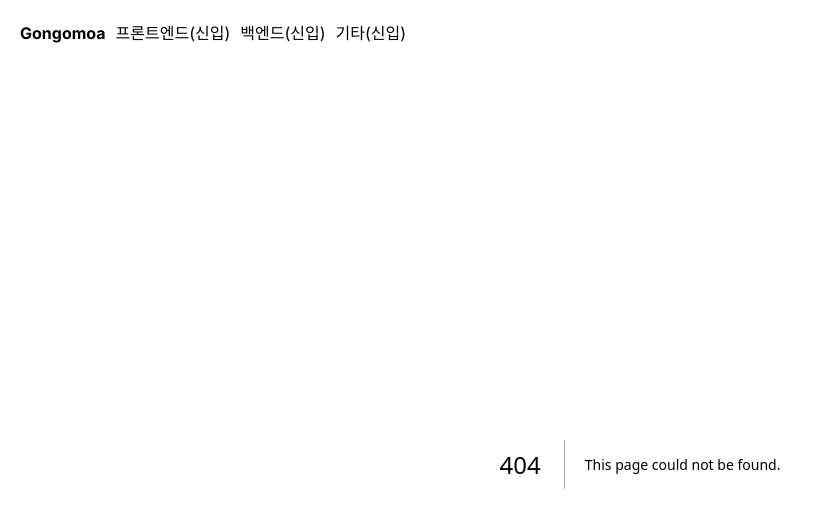
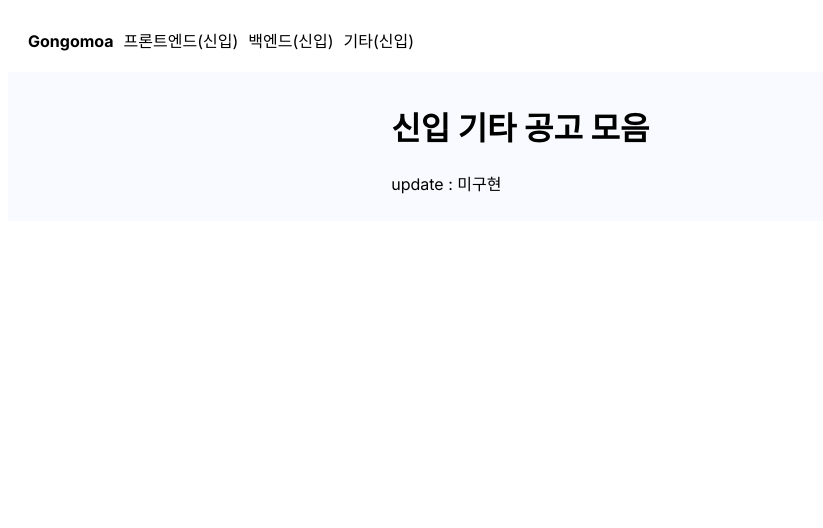
Before and after one commit to snowriceDD/gongomoa_client, a Next.js app: page /newetc in a window 1280 px wide. Before the commit this address had no page. Shown: the top 528 px of the page, without its empty margins (0-823 px from the left). Built offline with nearby package versions, Linux system fonts and the light colour scheme.

Commit message:
"feat: 404 -> etc page"

```diff
--- /dev/null
+++ b/app/newetc/page.tsx
@@ -0,0 +1,10 @@
+export default async function NewETC() {
+    return (
+        <div className="list-bg">
+          <div className="list-block">
+          <h1>신입 기타 공고 모음</h1>
+          <p>update : 미구현</p>
+          </div>
+        </div>
+      )
+}
--- a/components/navbar.tsx
+++ b/components/navbar.tsx
@@ -7,7 +7,7 @@ export default function Navbar() {
             <Link href='/' className="logo">Gongomoa</Link>
             <Link href='/newfe'>프론트엔드(신입)</Link>
             <Link href='/newbe'>백엔드(신입)</Link>
-            <Link href='/list'>기타(신입)</Link>
+            <Link href='/newetc'>기타(신입)</Link>
         </div>
     );
 }
```
